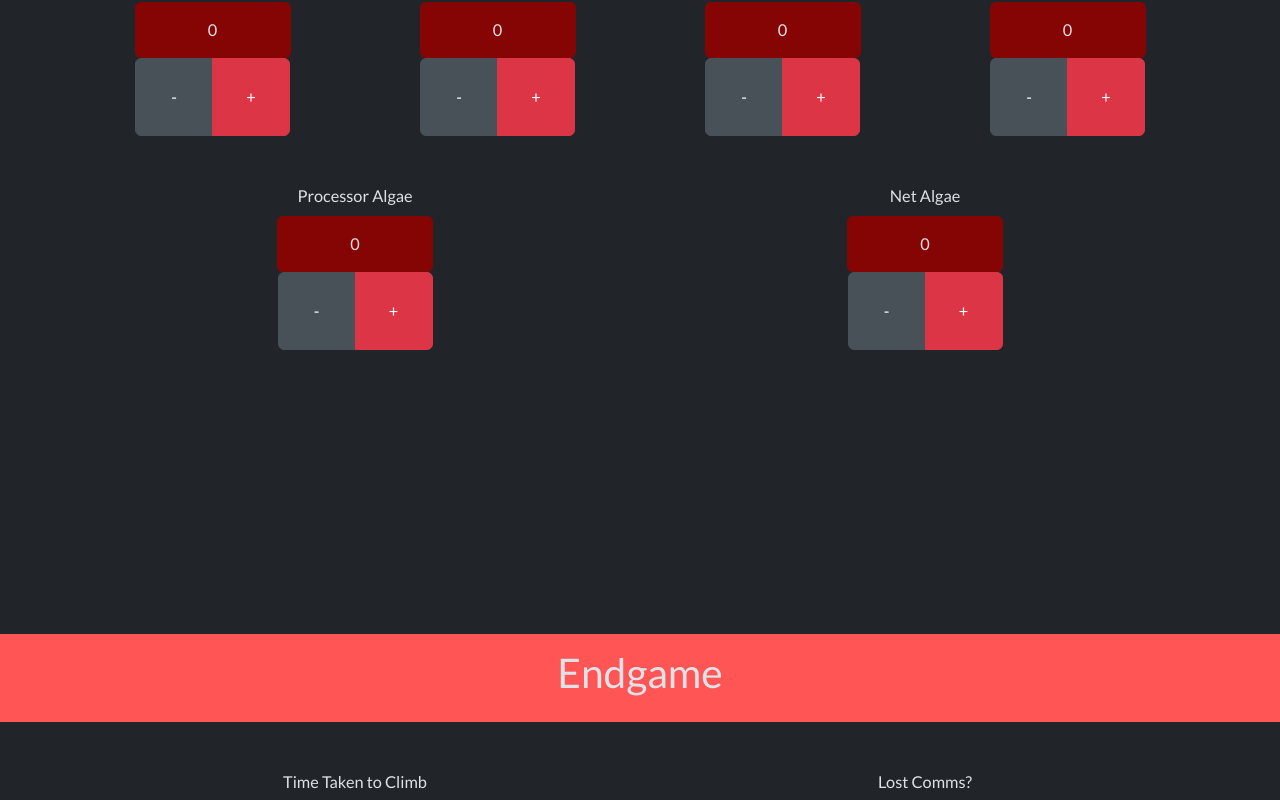
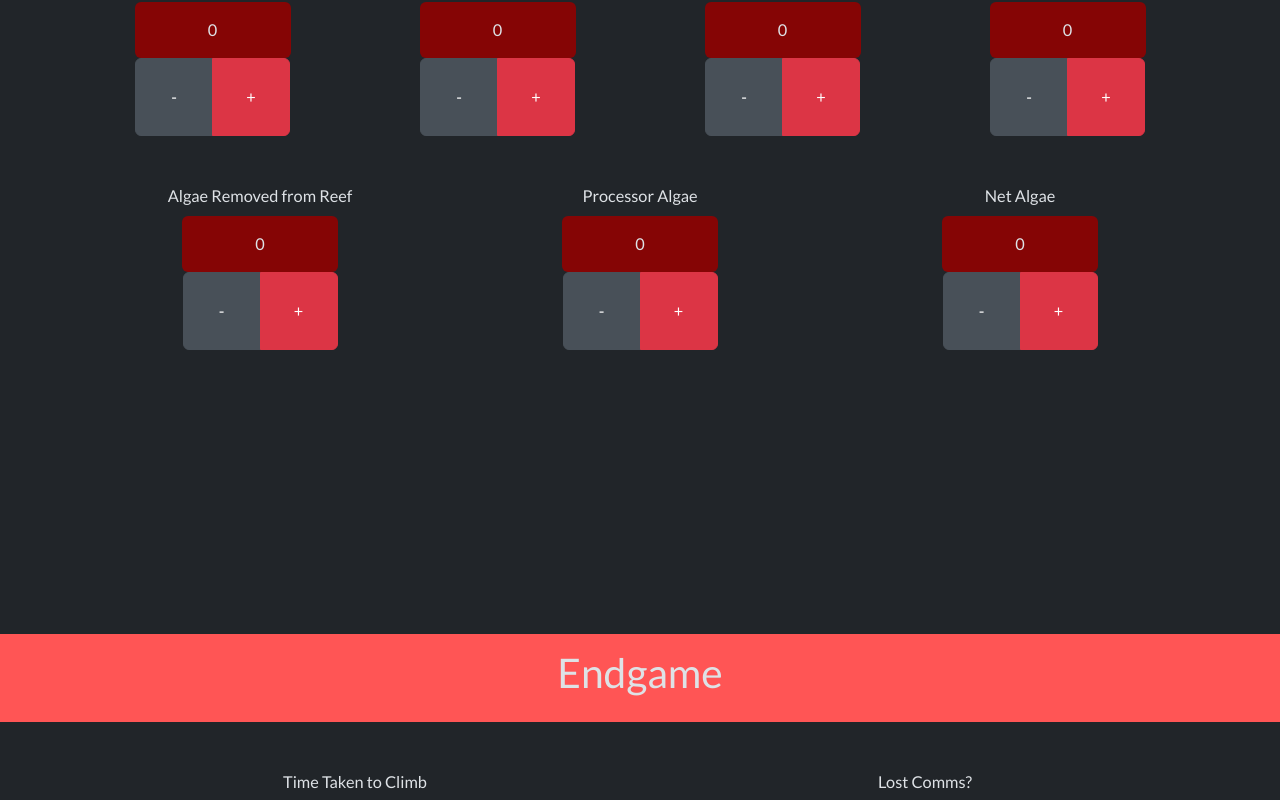
Before and after one commit to Team2590/scoutview-2025-app, a React (Vite) app: page / in a window 1280 px wide. Shown: the part 2275-3075 px from the top of the page. Built offline with nearby package versions, Linux system fonts and the light colour scheme.

Commit message:
Added teleopProcessorAlgae button

```diff
--- a/src/data.ts
+++ b/src/data.ts
@@ -12,6 +12,7 @@ export const defaultData: Data = {
     autoCoralL3: 0,
     autoCoralL4: 0,
     autoAlgaeRemovedFromReef: 0,
+    teleopAlgaeRemovedFromReef: 0,
     teleopCoralL1: 0,
     teleopCoralL2: 0,
     teleopCoralL3: 0,
@@ -32,6 +33,7 @@ export const DataSchema = z.object({
     autoCoralL3: z.coerce.number(),
     autoCoralL4: z.coerce.number(),
     autoAlgaeRemovedFromReef: z.coerce.number(),
+    teleopAlgaeRemovedFromReef: z.coerce.number(),
     teleopCoralL1: z.coerce.number(),
     teleopCoralL2: z.coerce.number(),
     teleopCoralL3: z.coerce.number(),
--- a/src/sections/Teleoperated.tsx
+++ b/src/sections/Teleoperated.tsx
@@ -20,6 +20,9 @@ export default function Teleoperated() {
             </div>
             <div className='mx-auto row mt-5 container gap-4 pb-5'>
                 <div className='col'>
+                    <PlusMinus label='Algae Removed from Reef' property='teleopAlgaeRemovedFromReef' />
+                </div>
+                <div className='col'>
                     <PlusMinus label='Processor Algae' property='teleopProcessorAlgae' />
                 </div>
                 <div className='col'>
--- a/src/vite-env.d.ts
+++ b/src/vite-env.d.ts
@@ -9,6 +9,7 @@ interface Data {
     autoCoralL3: number
     autoCoralL4: number
     autoAlgaeRemovedFromReef: number
+    teleopAlgaeRemovedFromReef: number
     teleopCoralL1: number
     teleopCoralL2: number
     teleopCoralL3: number
```
